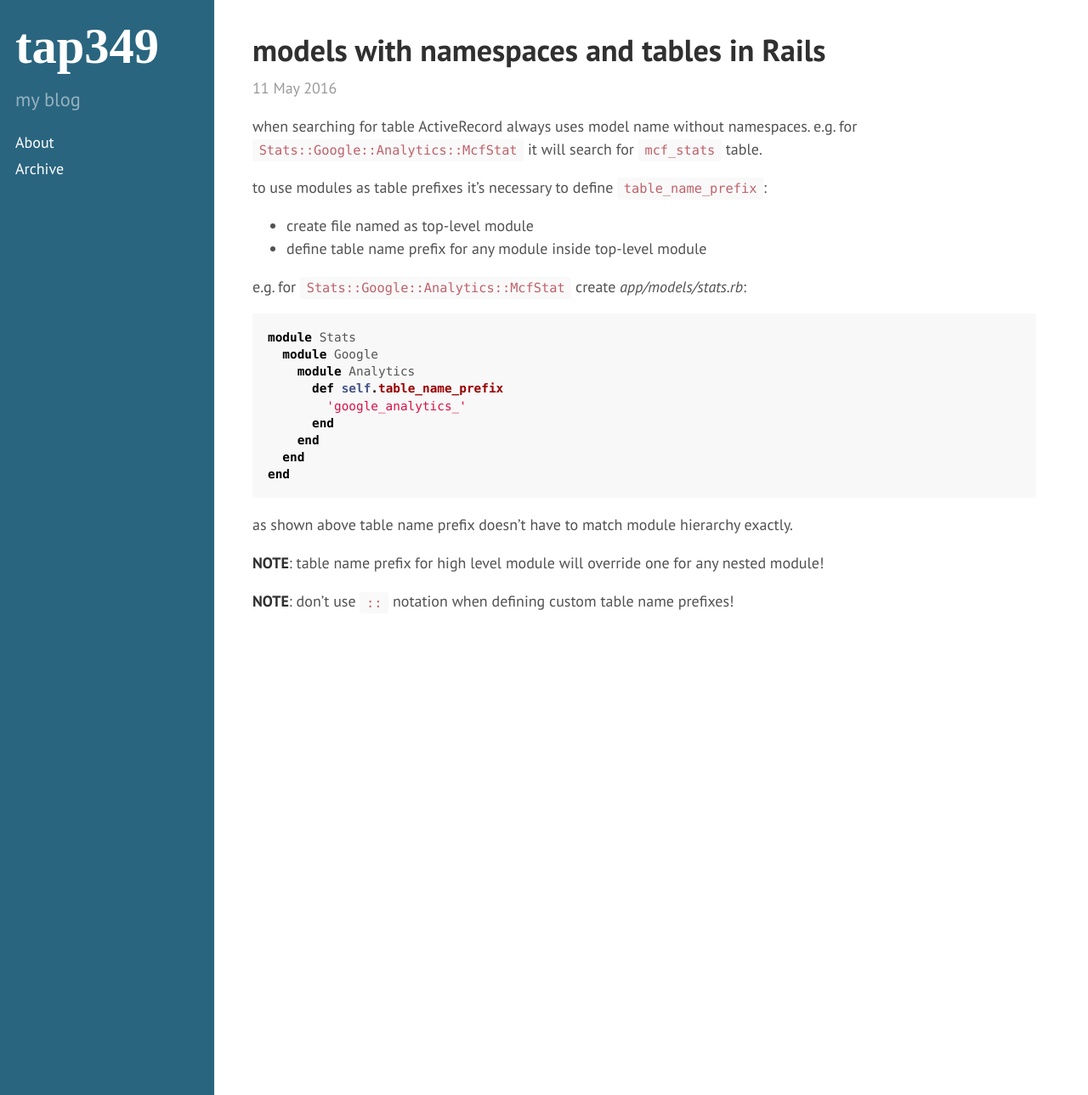
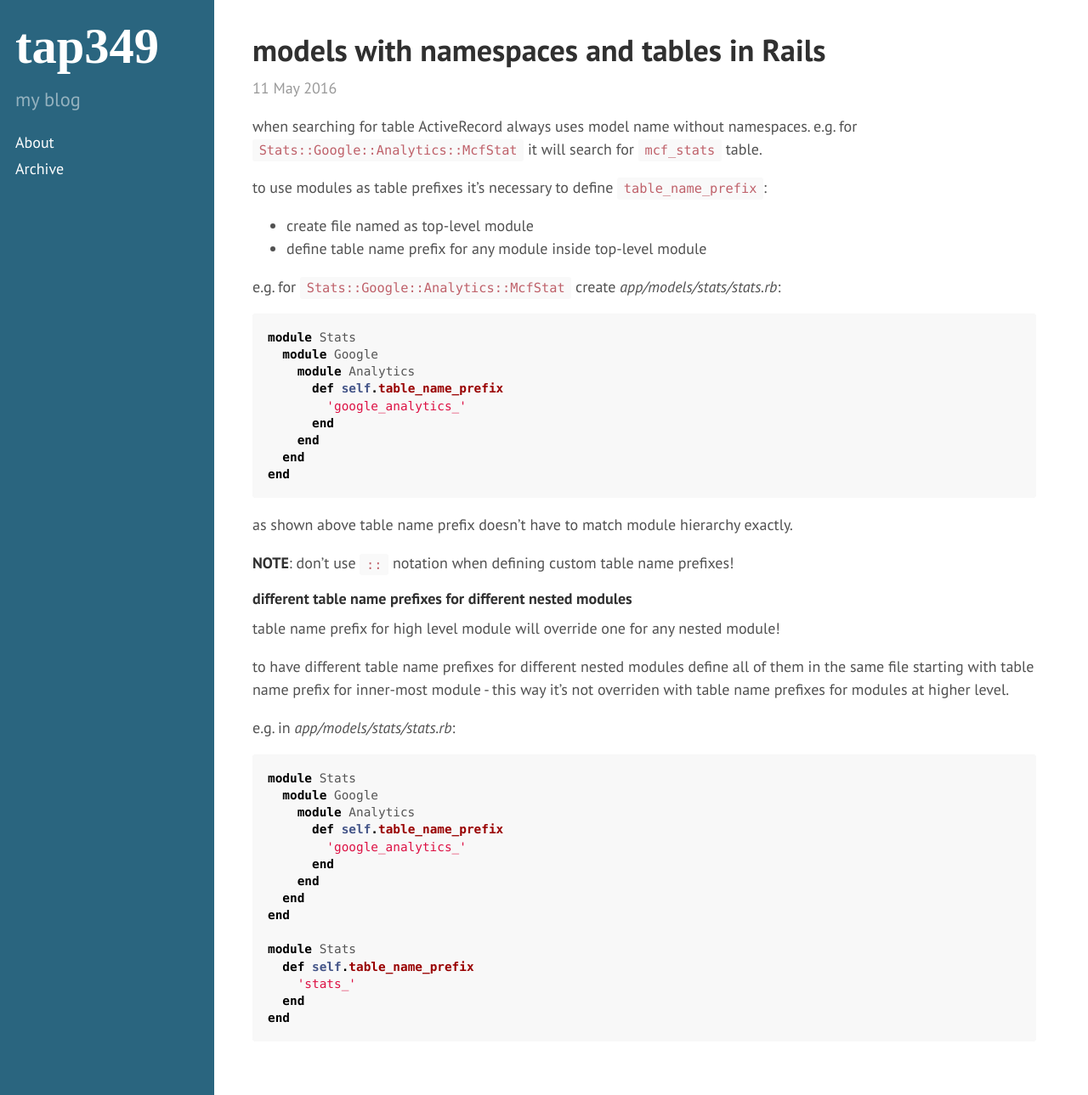
Before and after one commit to tap349/tap349.github.io, a Jekyll site: the page built from _posts/2016-05-11-models-with-namespaces-and-tables-in-rails.md, in a window 1280 px wide and 1289 px high. Shown: the whole window at 85% size. Built offline with Jekyll 4.4.1, drawn with Linux system fonts in a browser that asks for light colours.

Commit message:
update 2016-05-11_19:50:48

````diff
--- a/_posts/2016-05-11-models-with-namespaces-and-tables-in-rails.md
+++ b/_posts/2016-05-11-models-with-namespaces-and-tables-in-rails.md
@@ -14,7 +14,7 @@ to use modules as table prefixes it's necessary to define `table_name_prefix`:
 - create file named as top-level module
 - define table name prefix for any module inside top-level module
 
-e.g. for `Stats::Google::Analytics::McfStat` create _app/models/stats.rb_:
+e.g. for `Stats::Google::Analytics::McfStat` create _app/models/stats/stats.rb_:
 
 ```ruby
 module Stats
@@ -30,6 +30,32 @@ end
 
 as shown above table name prefix doesn't have to match module hierarchy exactly.
 
-**NOTE**: table name prefix for high level module will override one for any nested module!
+**NOTE**: don't use `::` notation when defining custom table name prefixes!
 
-**NOTE**: don't use `::` notation when defining custom table name prefixes!
+#### different table name prefixes for different nested modules
+
+table name prefix for high level module will override one for any nested module!
+
+to have different table name prefixes for different nested modules define all
+of them in the same file starting with table name prefix for inner-most module -
+this way it's not overriden with table name prefixes for modules at higher level.
+
+e.g. in _app/models/stats/stats.rb_:
+
+```ruby
+module Stats
+  module Google
+    module Analytics
+      def self.table_name_prefix
+        'google_analytics_'
+      end
+    end
+  end
+end
+
+module Stats
+  def self.table_name_prefix
+    'stats_'
+  end
+end
+```
````
